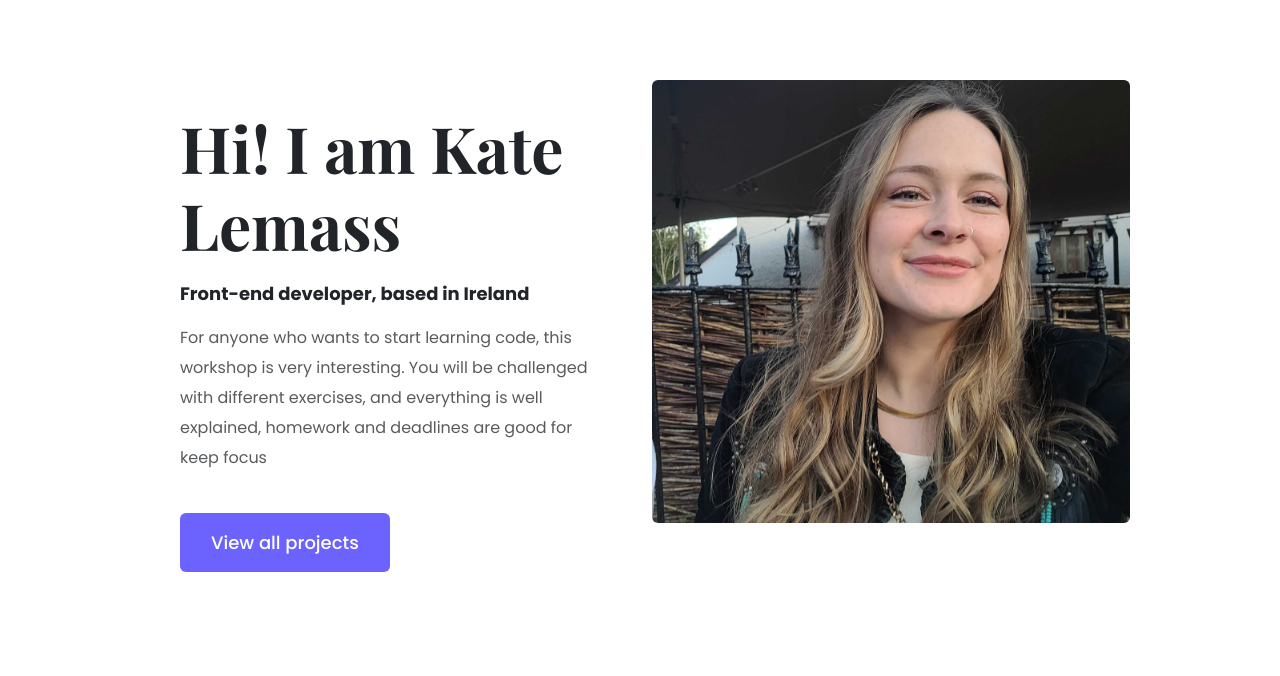
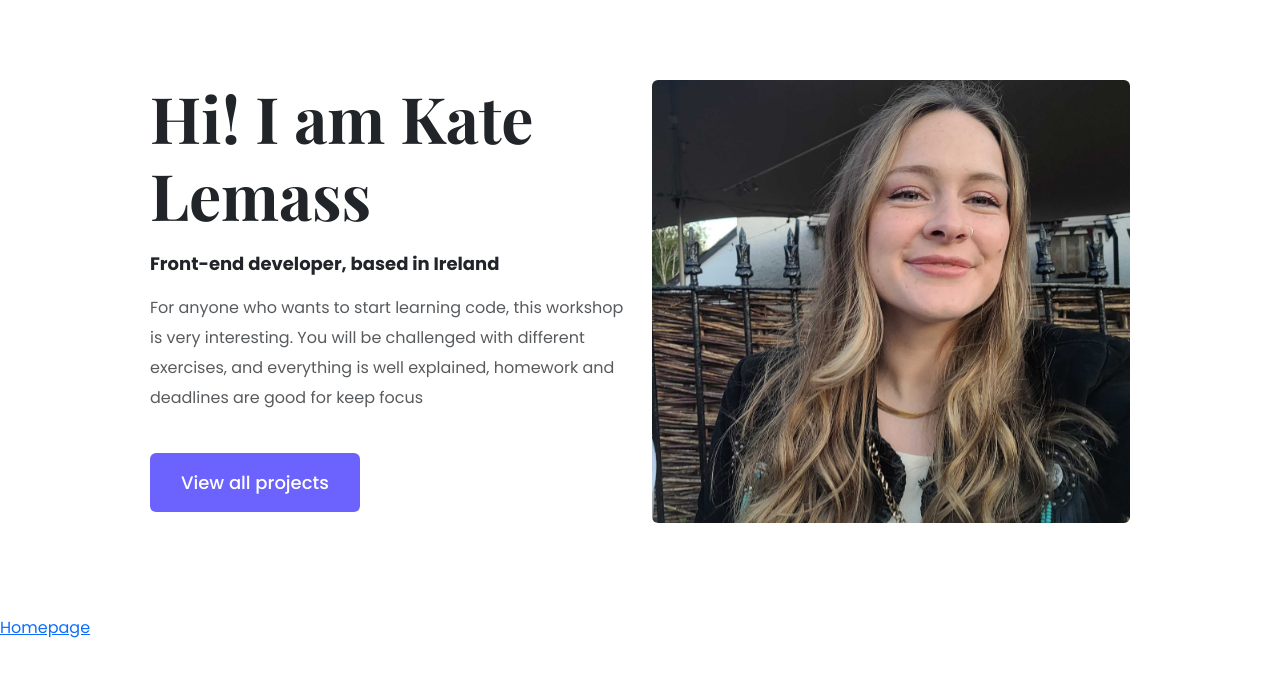
Before and after one commit to katel-web/Portfolio-Kate-Lemass, a plain HTML site: page about.html in a window 1280 px wide. Drawn offline with nearby package versions, Linux system fonts and the light colour scheme; a web font is replaced by a local one.

Commit message:
Added links between index and about pages, updated class name

```diff
--- a/about.html
+++ b/about.html
@@ -28,10 +28,10 @@
     <title>About me</title>
   </head>
   <body>
-    <div class="about-section container">
+    <div class="content container">
       <div class="row">
         <div class="col-lg-6">
-          <div class="about-section-content">
+          <div class="content-container">
             <h1 class="">Hi! I am Kate Lemass</h1>
             <h2 class="mt-3">Front-end developer, based in Ireland</h2>
             <p class="opacity-75 mt-3">
@@ -40,7 +40,7 @@
               everything is well explained, homework and deadlines are good for
               keep focus
             </p>
-            <a href="" class="btn btn-branding mt-4">View all projects</a>
+            <a href="" class="btn btn-branding mt-4 mb-4">View all projects</a>
           </div>
         </div>
         <div class="col-lg-6">
@@ -48,5 +48,6 @@
         </div>
       </div>
     </div>
+    <a href="/" class="text-center">Homepage</a>
   </body>
 </html>
--- a/style/style.css
+++ b/style/style.css
@@ -64,18 +64,18 @@ h2 {
   padding: 120px 60px;
 }
 
-.about-section {
+.content {
   padding: 80px;
 }
-.about-section h1 {
+.content h1 {
   font-size: 64px;
   line-height: 1.2;
 }
-.about-section h2 {
+.content h2 {
   font-size: 18px;
   font-family: var(--default-font);
 }
-.about-section-content {
+.content-inner {
   padding: 30px;
 }
 @media (max-width: 800px) {
@@ -96,10 +96,10 @@ h2 {
   .hero {
     padding: 60px 30px;
   }
-  .about-section h1 {
+  .content h1 {
     font-size: 48px;
   }
-  .about-section {
+  .content {
     text-align: center;
     padding: 0;
   }
```
Also changed, not shown: index.html (+1 -0 lines).
